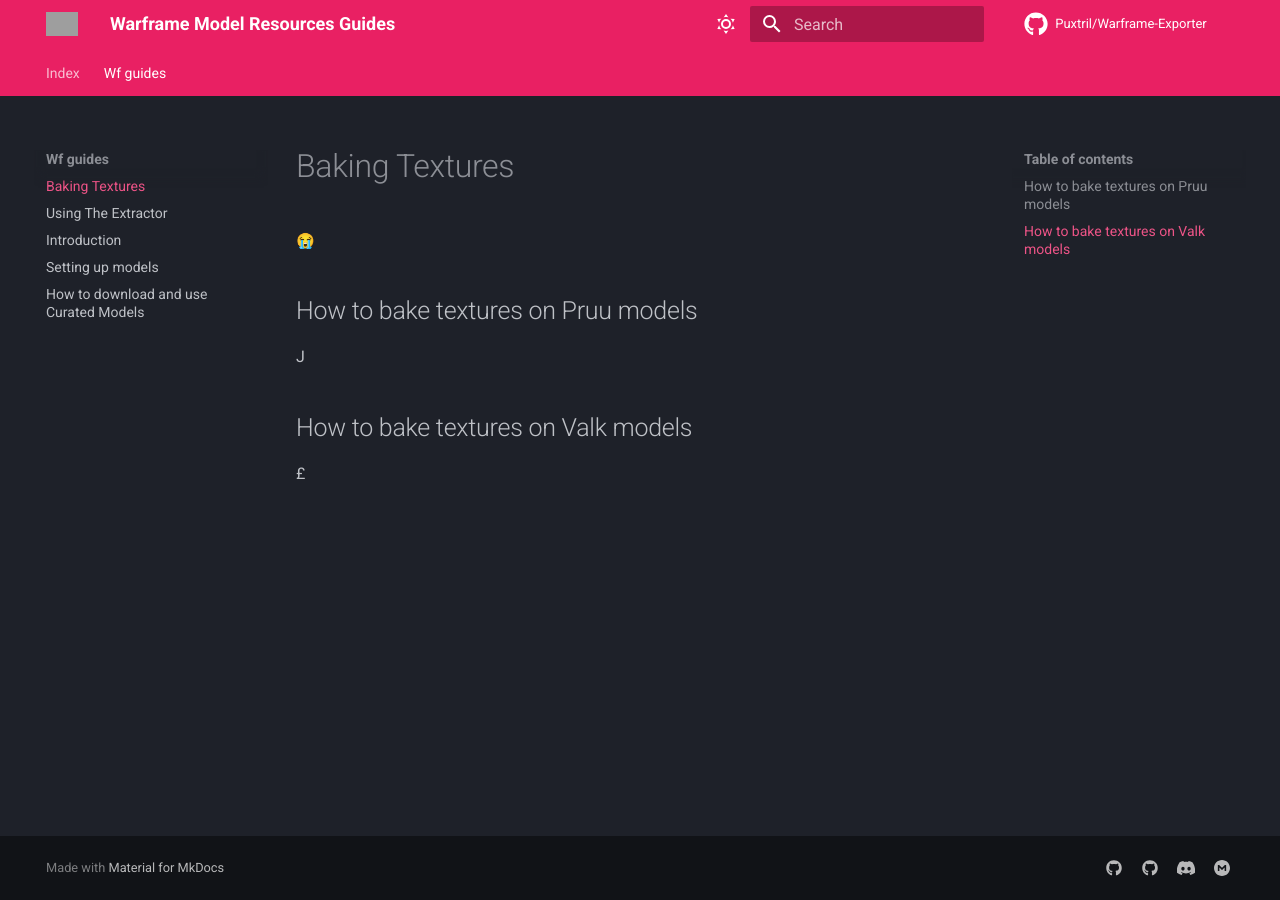
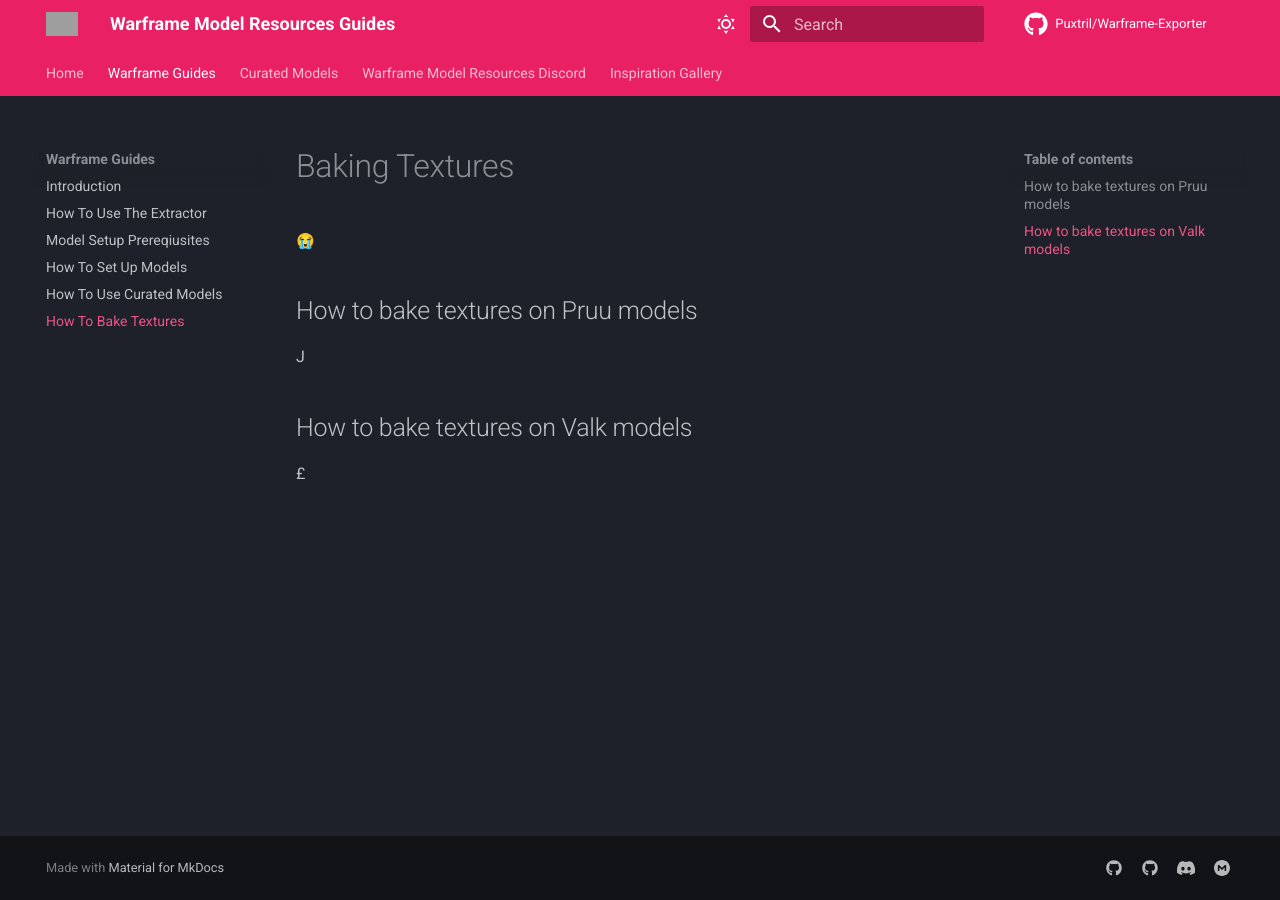
Before and after one commit to Kptweedy/Tutorials, an MkDocs documentation site: the page built from docs/wf-guides/baking.md, in a window 1280 px wide. Built offline with MkDocs 1.6.1 and Material for MkDocs 9.7.7, drawn with Linux system fonts in a browser that asks for light colours; emoji names are drawn with the system emoji font; comment, search, counter and statistics services are not loaded; grey boxes are pictures that could not be loaded.

Commit message:
updating the stuff

```diff
--- a/mkdocs.yml
+++ b/mkdocs.yml
@@ -5,7 +5,6 @@
   favicon: assets/favicon.png
   icon:
     repo: fontawesome/brands/github
-  # custom_dir: overrides
   features:
     - navigation.instant
     - navigation.instant.progress
@@ -27,7 +26,7 @@
         icon: material/weather-sunny
         name: Switch to light mode
       primary: pink
-      accent: red
+      accent: deep orange
     - scheme: default
       toggle:
         icon: material/weather-night
@@ -68,3 +67,21 @@
       emoji_generator: !!python/name:material.extensions.emoji.to_svg
   - pymdownx.highlight:
       anchor_linenums: true
+plugins:
+  - search
+  - open-in-new-tab
+
+# Page tree
+nav:
+  - Home: index.md
+  - Warframe Guides:
+    - wf-guides/introduction.md
+    - How To Use The Extractor: wf-guides/extractor.md
+    - Model Setup Prereqiusites: wf-guides/shader.md
+    - How To Set Up Models: wf-guides/model-setup.md
+    - How To Use Curated Models: wf-guides/model-usage.md
+    - How To Bake Textures: wf-guides/baking.md
+  - Curated Models: https://mega.nz/folder/fIUQDQYZ#vRNqurxNdzELIboK214Kxg
+  - Warframe Model Resources Discord: https://discord.gg/Jk3xA2T
+  - Inspiration Gallery:
+    - inspiration-gallery/index.md
```
Also changed, not shown: docs/index.md (+19 -4 lines), docs/wf-guides/shader.md (added, +1 -0 lines), docs/inspiration-gallery/index.md (added), 1 other file.
